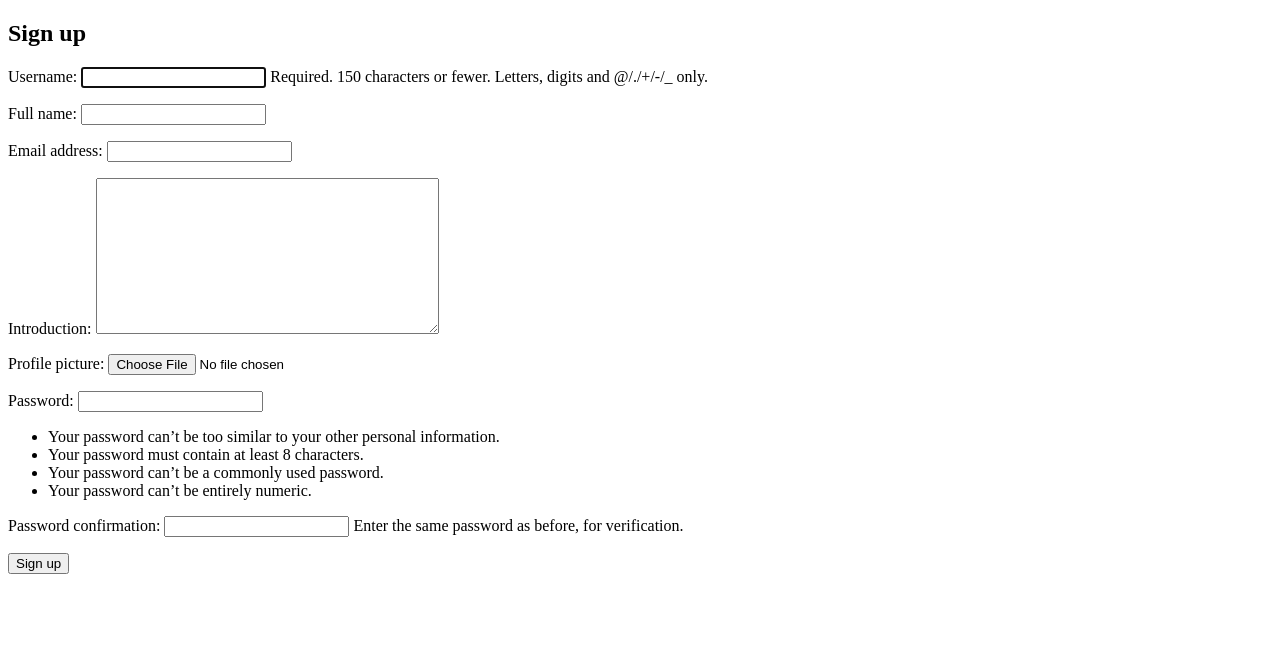
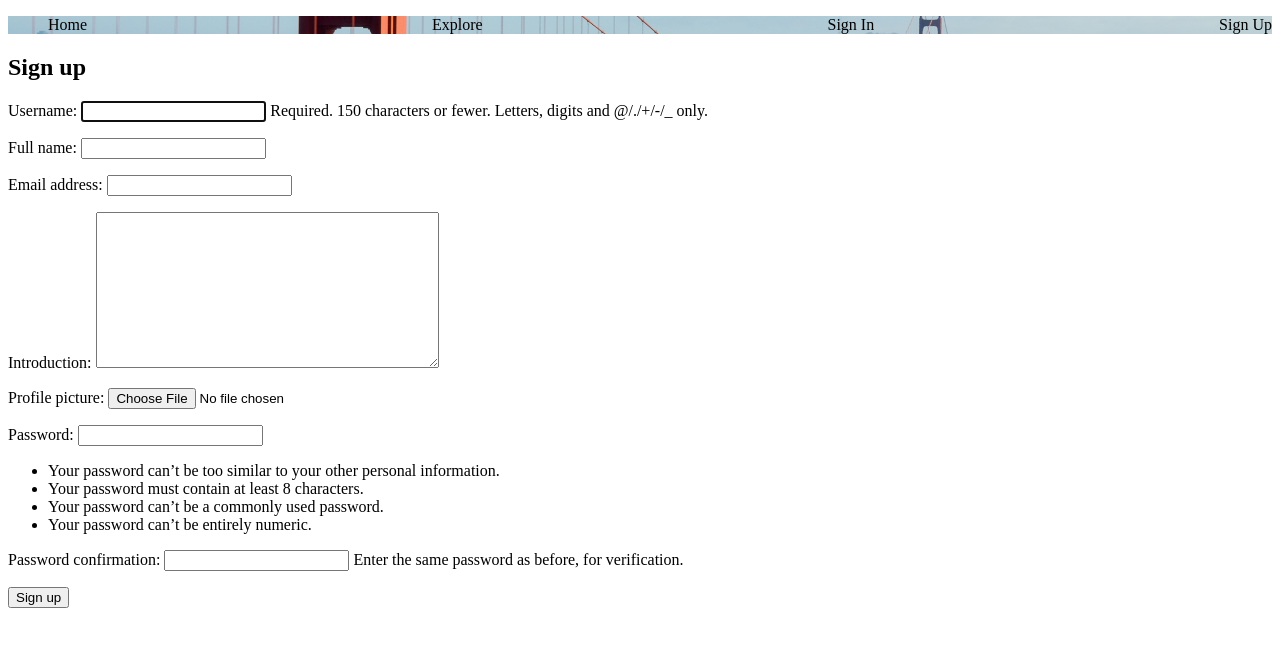
Before and after one commit to Code-Institute-Submissions/phot-app-django, a Django app: page /users/signup/ in a window 1280 px wide. Shown: the top 647 px of the page. Run offline with Django 3.2, Linux system fonts and the light colour scheme.

Commit message:
added css to base.html file and home.html

```diff
--- a/static/css/style.css
+++ b/static/css/style.css
@@ -1,17 +1,38 @@
+nav {
+  background-image: url("static/img/america-architecture-bay-208745.jpg");
+  background-repeat: no-repeat;
+  background-size: cover;
+  background-position: center;
+}
+
+nav ul {
+  display: flex;
+  justify-content: space-between;
+  list-style-type: none;
+}
+nav ul li a {
+  color: black;
+  text-decoration: none;
+}
 .flex {
   border: 1px solid black;
   width: 100%;
-  justify-content: space-around;
+  flex-direction: column;
+  justify-content: center;
+  align-items: center;
   display: flex;
   flex-wrap: wrap;
 }
 
 .img-container {
+  display: flex;
+  flex-direction: column;
+  justify-content: center;
   border: 1px solid black ;
   text-align: center;
   margin: 0.5rem;
-  width: 25rem;
-  height: 25rem;
+  width: 20rem;
+  height: 22rem;
 }
 img {
   max-width: 100%;
--- a/templates/base.html
+++ b/templates/base.html
@@ -7,6 +7,14 @@
   <link rel="stylesheet" href="{% static 'css/style.css' %}">
 </head>
 <body>
+  <nav>
+    <ul>
+      <li><a href="#">Home</a></li>
+      <li><a href="#">Explore</a></li>
+      <li><a href="#">Sign In</a></li>
+      <li><a href="#">Sign Up</a></li>
+    </ul>
+  </nav>
   <main>
     {% block content %}
     {% endblock %}
```
Also changed, not shown: db.sqlite3, static/img/america-architecture-bay-208745.jpg (added).
